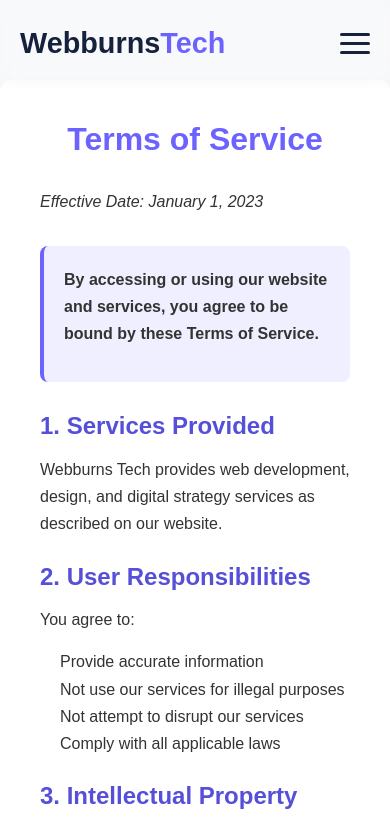
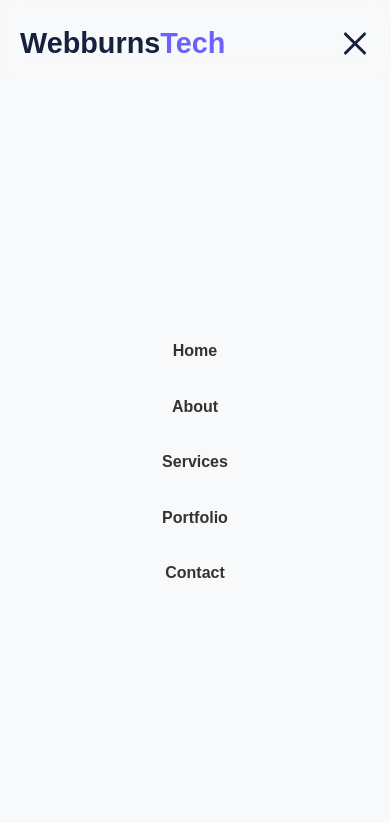
Before and after one commit to register360/webburnstech.com, a plain HTML site: page terms-of-service.html in a window 390 px wide. Both pictures are taken after a click on the element 355 px from the left and 43 px from the top of the page. Shown: the top 823 px of the page. Drawn offline with Linux system fonts and the light colour scheme.

Commit message:
Update terms-of-service.html

```diff
--- a/terms-of-service.html
+++ b/terms-of-service.html
@@ -132,5 +132,23 @@
     </footer>
 
     <script src="videos/base.js"></script>
+    <script>
+         // Mobile menu toggle
+        const hamburger = document.querySelector('.hamburger');
+        const navLinks = document.querySelector('.nav-links');
+
+        hamburger.addEventListener('click', () => {
+            hamburger.classList.toggle('active');
+            navLinks.classList.toggle('active');
+        });
+
+        // Close mobile menu when clicking a link
+        document.querySelectorAll('.nav-links a').forEach(link => {
+            link.addEventListener('click', () => {
+                hamburger.classList.remove('active');
+                navLinks.classList.remove('active');
+            });
+        });
+    </script>
 </body>
 </html>
```
